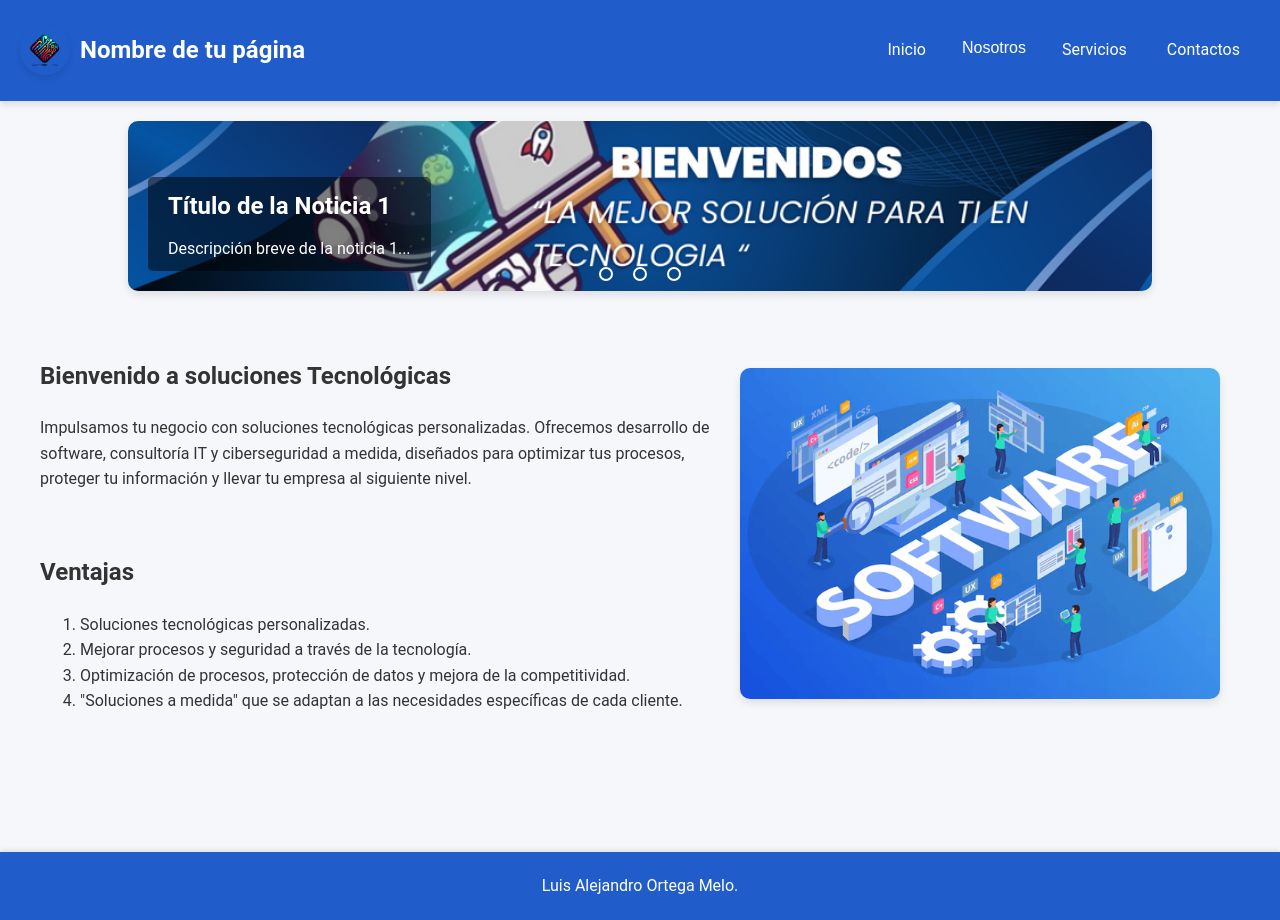
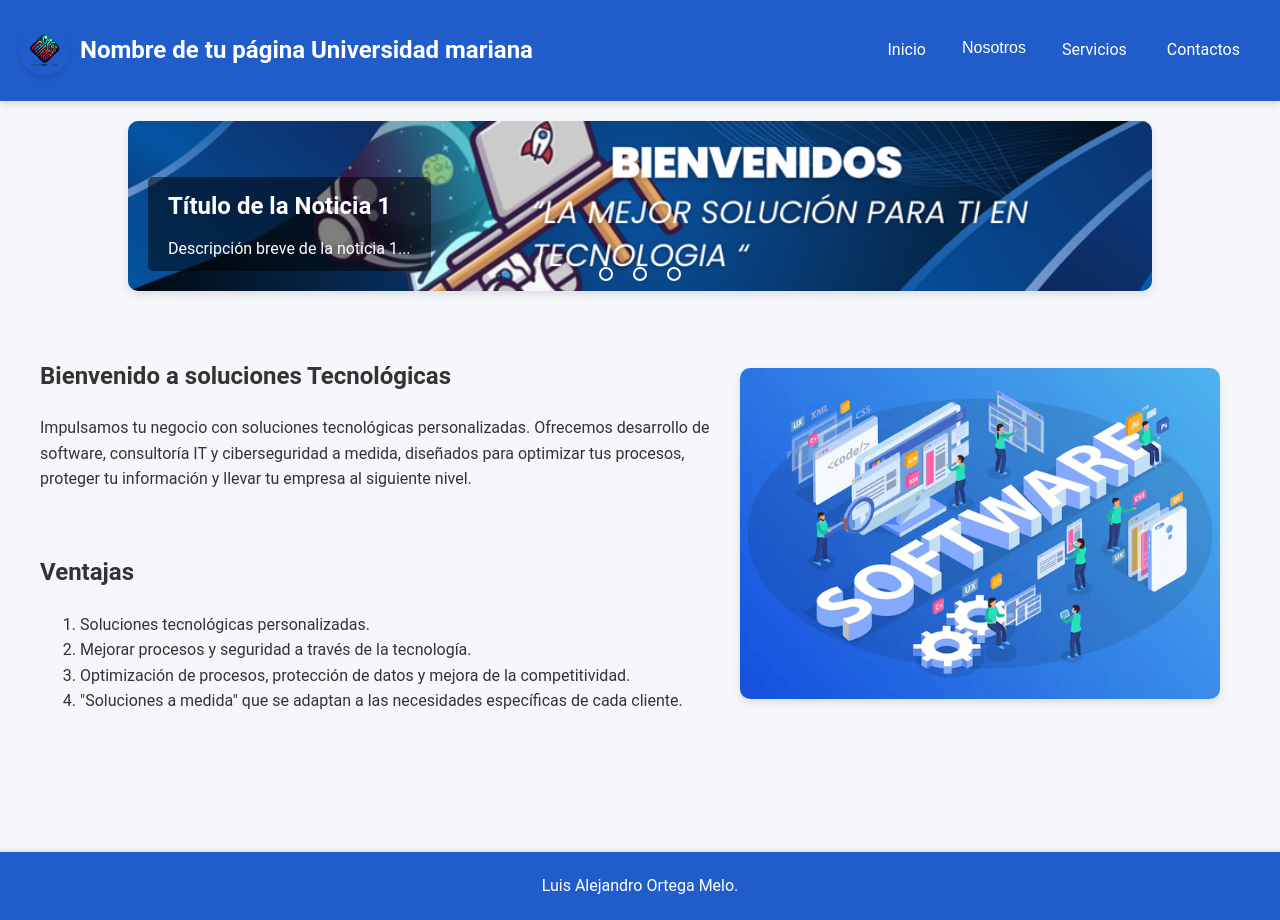
Before and after one commit to luiortega125-netizen/Alejandro_Ortega_Examen, a plain HTML site: page index.html in a window 1280 px wide. Drawn offline with Linux system fonts and the light colour scheme.

Commit message:
cambio nombre

```diff
--- a/index.html
+++ b/index.html
@@ -12,7 +12,7 @@
     <header>
         <div class="logo-titulo">
             <img id="icono1" src="imagenes/download.png" alt="Soluciones">       <!-- Imagen del logo de la empresa con un identificador único (id). -->
-            <h1 id="superior">Nombre de tu página</h1>                                    <!-- Título de la empresa con un identificador único (id) para estilo personalizado. -->
+            <h1 id="superior">Nombre de tu página Universidad mariana </h1>                                    <!-- Título de la empresa con un identificador único (id) para estilo personalizado. -->
         </div>
         <nav class="navbar">
             <ul class="menu">                                                    <!-- Lista no ordenada para el menú de navegación principal. -->
```
